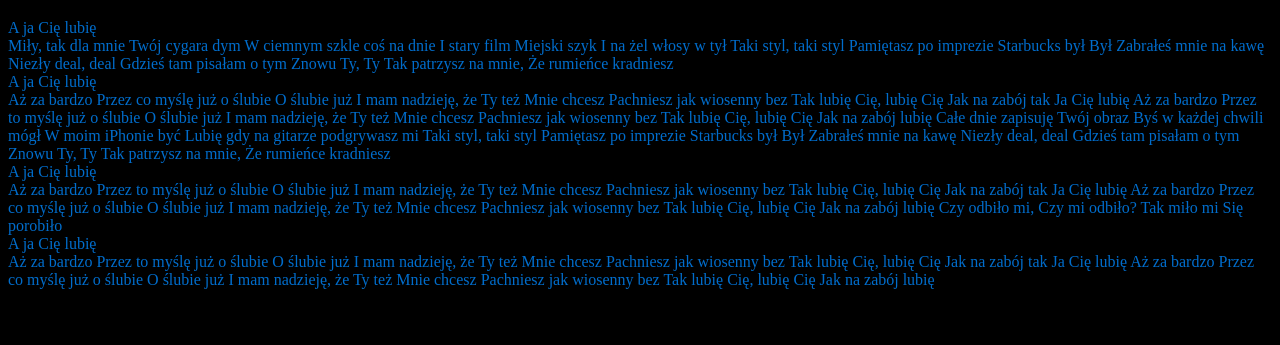
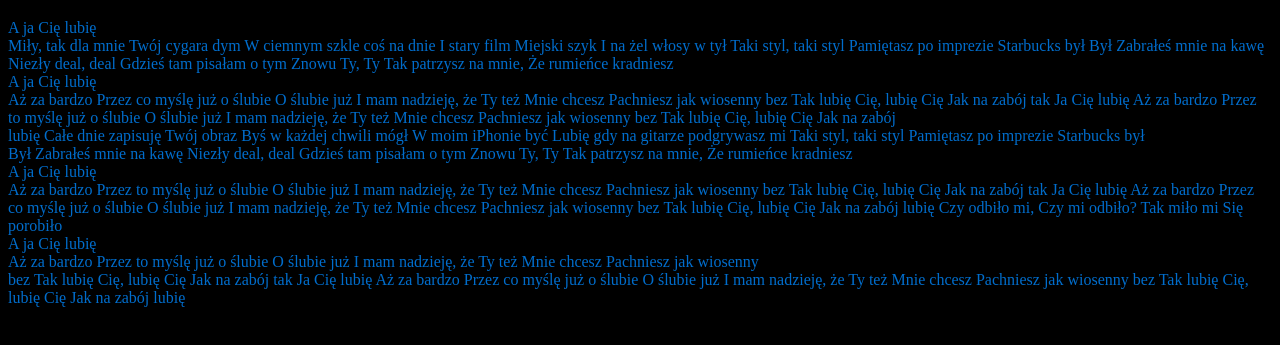
Before and after one commit to mocarz21/Nauka-gita, a plain HTML site: page index.html in a window 1280 px wide. Shown: the part 61-406 px from the top of the page. Drawn offline with Linux system fonts and the light colour scheme.

Commit message:
Add br
Add <Br>

```diff
--- a/index.html
+++ b/index.html
@@ -12,12 +12,12 @@
     <p>A ja Cię lubię <br>Miły, tak dla mnie Twój cygara dym W ciemnym szkle coś na dnie I stary film Miejski szyk I na żel włosy w tył Taki styl, taki styl Pamiętasz po imprezie Starbucks
         był Był Zabrałeś mnie na kawę Niezły deal, deal Gdzieś tam pisałam o tym Znowu Ty, Ty Tak patrzysz na mnie, Że rumieńce kradniesz<br> A ja Cię lubię<br> Aż za bardzo Przez co
         myślę już o ślubie O ślubie już I mam nadzieję, że Ty też Mnie chcesz Pachniesz jak wiosenny bez Tak lubię Cię, lubię Cię Jak na zabój tak Ja Cię lubię Aż za bardzo Przez to
-        myślę już o ślubie O ślubie już I mam nadzieję, że Ty też Mnie chcesz Pachniesz jak wiosenny bez Tak lubię Cię, lubię Cię Jak na zabój lubię Całe dnie zapisuję Twój obraz
-        Byś w każdej chwili mógł W moim iPhonie być Lubię gdy na gitarze podgrywasz mi Taki styl, taki styl Pamiętasz po imprezie Starbucks był Był Zabrałeś mnie na kawę Niezły
+        myślę już o ślubie O ślubie już I mam nadzieję, że Ty też Mnie chcesz Pachniesz jak wiosenny bez Tak lubię Cię, lubię Cię Jak na zabój<br> lubię Całe dnie zapisuję Twój obraz
+        Byś w każdej chwili mógł W moim iPhonie być Lubię gdy na gitarze podgrywasz mi Taki styl, taki styl Pamiętasz po imprezie Starbucks był <br>Był Zabrałeś mnie na kawę Niezły
         deal, deal Gdzieś tam pisałam o tym Znowu Ty, Ty Tak patrzysz na mnie, Że rumieńce kradniesz <br>A ja Cię lubię<br> Aż za bardzo Przez to myślę już o ślubie O ślubie już I mam
         nadzieję, że Ty też Mnie chcesz Pachniesz jak wiosenny bez Tak lubię Cię, lubię Cię Jak na zabój tak Ja Cię lubię Aż za bardzo Przez co myślę już o ślubie O ślubie już I
         mam nadzieję, że Ty też Mnie chcesz Pachniesz jak wiosenny bez Tak lubię Cię, lubię Cię Jak na zabój lubię Czy odbiło mi, Czy mi odbiło? Tak miło mi Się porobiło
-        <br>A ja Cię lubię<br> Aż za bardzo Przez to myślę już o ślubie O ślubie już I mam nadzieję, że Ty też Mnie chcesz Pachniesz jak wiosenny bez Tak lubię Cię, lubię Cię Jak
+        <br>A ja Cię lubię<br> Aż za bardzo Przez to myślę już o ślubie O ślubie już I mam nadzieję, że Ty też Mnie chcesz Pachniesz jak wiosenny <br>bez Tak lubię Cię, lubię Cię Jak
         na zabój tak Ja Cię lubię Aż za bardzo Przez co myślę już o ślubie O ślubie już I mam nadzieję, że Ty też Mnie chcesz Pachniesz jak wiosenny bez Tak lubię Cię, lubię Cię Jak
         na zabój lubię</p>
 </body>
```
